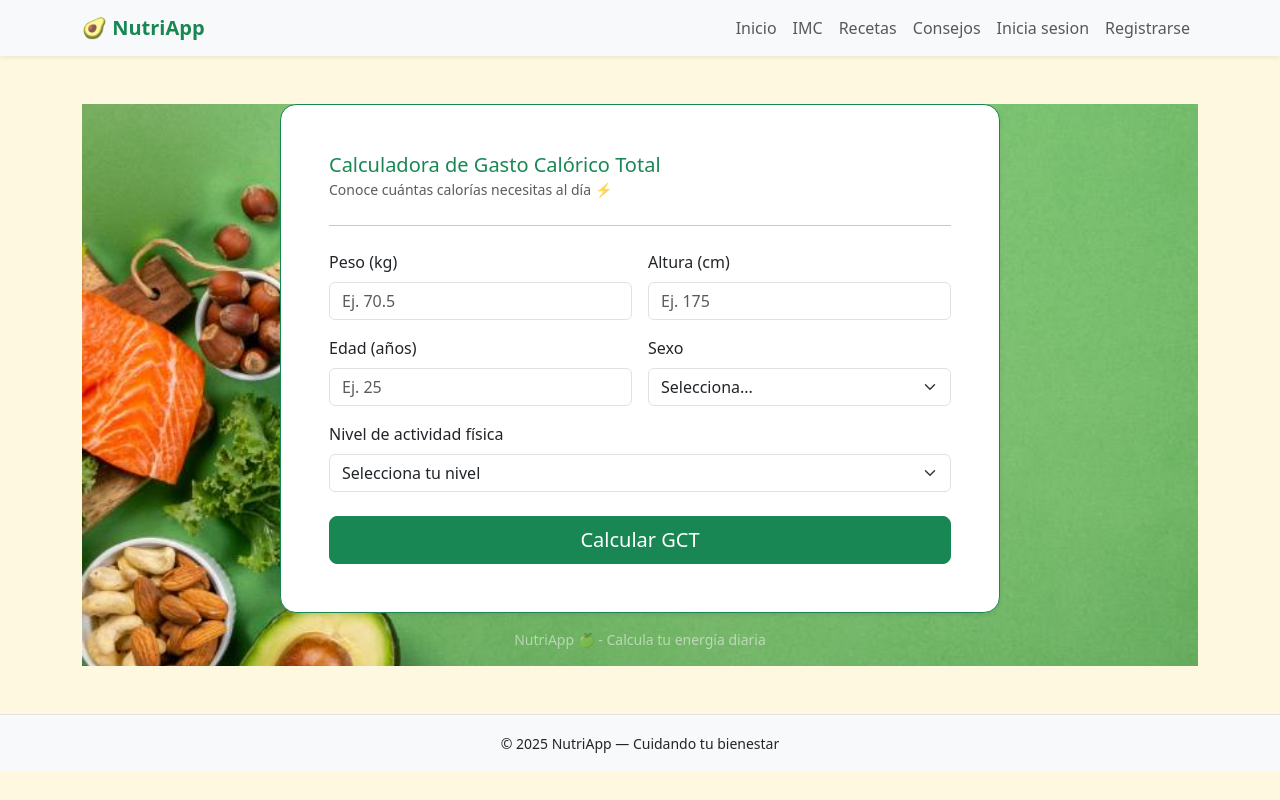
After one commit to MunozTorresJoseMiguel/nutriApp, a Flask app: page /gct in a window 1280 px wide. The commit adds this page. Run offline with Flask 3, Linux system fonts and the light colour scheme.

Commit message:
calculadoras

```diff
--- a/app.py
+++ b/app.py
@@ -21,10 +21,6 @@ def perfil():
 @app.route('/inicio')
 def inicio():
     return render_template('inicio.html')
-
-@app.route('/imc')
-def imc():
-    return render_template('imc.html')
 
 @app.route('/recetas')
 def recetas():
@@ -78,10 +74,182 @@ def validalogin():
 
     return render_template('sesion.html')
 
-
 @app.route('/registro', methods=['GET', 'POST'])
 def registro():
     return render_template('registro.html')
+
+@app.route('/imc', methods=['GET', 'POST'])
+def imc():
+    resultado = None
+    categoria = None
+
+    if request.method == 'POST':
+        try:
+            peso = float(request.form['peso'])
+            altura = float(request.form['altura']) / 100  # convertir a metros
+            imc = peso / (altura ** 2)
+            resultado = round(imc, 2)
+
+            if imc < 18.5:
+                categoria = "Bajo peso"
+            elif 18.5 <= imc < 24.9:
+                categoria = "Peso normal"
+            elif 25 <= imc < 29.9:
+                categoria = "Sobrepeso"
+            else:
+                categoria = "Obesidad"
+        except:
+            resultado = "Error"
+            categoria = "Verifica los datos"
+
+    return render_template('imc.html', resultado=resultado, categoria=categoria)
+
+@app.route('/tmb', methods=['GET', 'POST'])
+def tmb():
+    resultado = None
+    if request.method == 'POST':
+        try:
+            peso = float(request.form['peso'])
+            altura = float(request.form['altura'])
+            edad = int(request.form['edad'])
+            sexo = request.form['sexo']
+
+            # Fórmula de Mifflin-St Jeor
+            if sexo == 'masculino':
+                tmb = (10 * peso) + (6.25 * altura) - (5 * edad) + 5
+            else:
+                tmb = (10 * peso) + (6.25 * altura) - (5 * edad) - 161
+
+            resultado = round(tmb, 2)
+        except:
+            resultado = "Error. Verifica los datos ingresados."
+
+    return render_template('tmb.html', resultado=resultado)
+
+@app.route('/gct', methods=['GET', 'POST'])
+def gct():
+    gct = None
+    if request.method == 'POST':
+        # Verifica que todos los campos estén presentes y no vacíos
+        if all(k in request.form and request.form[k] for k in ['peso', 'altura', 'edad', 'sexo', 'actividad']):
+            peso = float(request.form['peso'])
+            altura = float(request.form['altura'])
+            edad = int(request.form['edad'])
+            sexo = request.form['sexo']
+            actividad = float(request.form['actividad'])
+
+            # Fórmula de Mifflin-St Jeor
+            tmb = (10 * peso) + (6.25 * altura) - (5 * edad)
+            if sexo == 'masculino':
+                tmb += 5
+            else:
+                tmb -= 161
+
+            # Cálculo del gasto calórico total
+            gct = round(tmb * actividad, 2)
+        else:
+            gct = "Por favor completa todos los campos."
+
+    return render_template('gct.html', gct=gct)
+
+@app.route('/peso_ideal', methods=['GET', 'POST'])
+def peso_ideal():
+    peso_ideal = None
+    if request.method == 'POST':
+        # Validar que todos los campos estén completos
+        if all(k in request.form and request.form[k] for k in ['altura', 'edad', 'sexo']):
+            altura = float(request.form['altura'])
+            edad = int(request.form['edad'])
+            sexo = request.form['sexo']
+
+            # Fórmula de Lorentz (considera altura, sexo y edad)
+            if sexo == 'masculino':
+                peso_ideal = (altura - 100) - ((altura - 150) / 4) + ((edad - 20) / 4)
+            else:
+                peso_ideal = (altura - 100) - ((altura - 150) / 2.5) + ((edad - 20) / 6)
+
+            peso_ideal = round(peso_ideal, 2)
+        else:
+            peso_ideal = "Por favor completa todos los campos."
+
+    return render_template('peso_ideal.html', peso_ideal=peso_ideal)
+
+@app.route('/macronutrientes', methods=['GET', 'POST'])
+def macronutrientes():
+    macros = None
+    if request.method == 'POST':
+        if all(k in request.form and request.form[k] for k in ['calorias', 'objetivo']):
+            calorias = float(request.form['calorias'])
+            objetivo = request.form['objetivo']
+
+            # Ajuste calórico según objetivo
+            if objetivo == 'mantener':
+                calorias_totales = calorias
+            elif objetivo == 'perder':
+                calorias_totales = calorias * 0.85  # -15%
+            else:  # ganar
+                calorias_totales = calorias * 1.15  # +15%
+
+            # Distribución típica (en porcentaje)
+            proteinas = 0.25 * calorias_totales / 4
+            carbohidratos = 0.50 * calorias_totales / 4
+            grasas = 0.25 * calorias_totales / 9
+
+            macros = {
+                'calorias_totales': round(calorias_totales, 2),
+                'proteinas': round(proteinas, 1),
+                'carbohidratos': round(carbohidratos, 1),
+                'grasas': round(grasas, 1)
+            }
+        else:
+            macros = "Por favor completa todos los campos."
+
+    return render_template('macronutrientes.html', macros=macros)
+
+@app.route('/analizador', methods=['GET', 'POST'])
+def analizador():
+    resultado = None
+    if request.method == 'POST':
+        receta = request.form.get('receta', '').strip().lower()
+
+        # Pequeña base de datos simulada (por 100 g o unidad aprox)
+        alimentos = {
+            'pollo': {'calorias': 165, 'proteinas': 31, 'carbohidratos': 0, 'grasas': 3.6},
+            'arroz': {'calorias': 130, 'proteinas': 2.7, 'carbohidratos': 28, 'grasas': 0.3},
+            'huevo': {'calorias': 155, 'proteinas': 13, 'carbohidratos': 1.1, 'grasas': 11},
+            'aguacate': {'calorias': 160, 'proteinas': 2, 'carbohidratos': 9, 'grasas': 15},
+            'pan': {'calorias': 265, 'proteinas': 9, 'carbohidratos': 49, 'grasas': 3.2},
+            'manzana': {'calorias': 52, 'proteinas': 0.3, 'carbohidratos': 14, 'grasas': 0.2},
+            'queso': {'calorias': 402, 'proteinas': 25, 'carbohidratos': 1.3, 'grasas': 33},
+            'pasta': {'calorias': 131, 'proteinas': 5, 'carbohidratos': 25, 'grasas': 1.1}
+        }
+
+        # Separar los ingredientes escritos por el usuario
+        ingredientes = [i.strip() for i in receta.split(',') if i.strip()]
+        if ingredientes:
+            total = {'calorias': 0, 'proteinas': 0, 'carbohidratos': 0, 'grasas': 0}
+            encontrados = []
+
+            for ing in ingredientes:
+                if ing in alimentos:
+                    for k in total:
+                        total[k] += alimentos[ing][k]
+                    encontrados.append(ing)
+
+            if encontrados:
+                resultado = {
+                    'ingredientes': ', '.join(encontrados),
+                    'calorias': round(total['calorias'], 1),
+                    'proteinas': round(total['proteinas'], 1),
+                    'carbohidratos': round(total['carbohidratos'], 1),
+                    'grasas': round(total['grasas'], 1)
+                }
+            else:
+                resultado = "No se reconocieron los ingredientes. Intenta con: pollo, arroz, huevo, etc."
+        else:
+            resultado = "Por favor, escribe al menos un ingrediente."
+
+    return render_template('analizador.html', resultado=resultado)
 
 
 
--- /dev/null
+++ b/templates/gct.html
@@ -0,0 +1,72 @@
+{% extends 'base.html' %}
+{% block title %}Calculadora GCT{% endblock %}
+{% block content %}
+
+<section class="bg-cover hero-min d-flex align-items-center py-4 py-md-0"
+  style="background:url('../static/img/avocado.jpg') center/cover no-repeat;">
+  <div class="container">
+    <div class="row justify-content-center">
+      <div class="col-12 col-md-10 col-lg-8 col-xxl-7">
+        <div class="card shadow-sm rounded-4 border-success bg-white bg-opacity-85">
+          <div class="card-body p-4 p-md-5">
+
+            <h5 class="text-success mb-0">Calculadora de Gasto Calórico Total</h5>
+            <small class="text-muted">Conoce cuántas calorías necesitas al día ⚡</small>
+            <hr class="my-4">
+
+            <form method="POST" class="row g-3">
+              {% for id, label, type, placeholder in [
+                ('peso','Peso (kg)','number','Ej. 70.5'),
+                ('altura','Altura (cm)','number','Ej. 175'),
+                ('edad','Edad (años)','number','Ej. 25')
+              ] %}
+              <div class="col-12 col-md-6">
+                <label for="{{ id }}" class="form-label">{{ label }}</label>
+                <input type="{{ type }}" step="0.1" class="form-control" id="{{ id }}" name="{{ id }}"
+                       placeholder="{{ placeholder }}" required>
+              </div>
+              {% endfor %}
+
+              <div class="col-12 col-md-6">
+                <label for="sexo" class="form-label">Sexo</label>
+                <select class="form-select" id="sexo" name="sexo" required>
+                  <option value="">Selecciona...</option>
+                  <option value="masculino">Masculino</option>
+                  <option value="femenino">Femenino</option>
+                </select>
+              </div>
+
+              <div class="col-12">
+                <label for="actividad" class="form-label">Nivel de actividad física</label>
+                <select class="form-select" id="actividad" name="actividad" required>
+                  <option value="">Selecciona tu nivel</option>
+                  <option value="1.2">Sedentario (poco o nada de ejercicio)</option>
+                  <option value="1.375">Ligero (ejercicio 1–3 días/semana)</option>
+                  <option value="1.55">Moderado (ejercicio 3–5 días/semana)</option>
+                  <option value="1.725">Activo (ejercicio 6–7 días/semana)</option>
+                  <option value="1.9">Muy activo (entrenamiento intenso diario)</option>
+                </select>
+              </div>
+
+              <div class="d-grid mt-4">
+                <button type="submit" class="btn btn-success btn-lg">Calcular GCT</button>
+              </div>
+            </form>
+
+            {% if gct %}
+            <hr class="my-4">
+            <div class="alert alert-light border-success text-center rounded-4">
+              <h5 class="text-success">Tu GCT es: <strong>{{ gct }} kcal/día</strong></h5>
+              <p class="mb-0">Calorías aproximadas que necesitas para mantener tu peso actual.</p>
+            </div>
+            {% endif %}
+
+          </div>
+        </div>
+        <p class="text-center text-white-50 small mt-3">NutriApp 🍏 - Calcula tu energía diaria</p>
+      </div>
+    </div>
+  </div>
+</section>
+
+{% endblock %}
--- a/templates/inicio.html
+++ b/templates/inicio.html
@@ -16,7 +16,7 @@
         <a href="{{ url_for('imc') }}" class="text-decoration-none">
             <div class="card text-white text-center" style="background-color:#62883A; border:none;">
                 <div class="card-body py-5">
-                    <h4 class="fw-bold">Calculadora IMC</h4>
+                    <h4 class="fw-bold">Calculadoras</h4>
                     <p>Conoce tu índice de masa corporal</p>
                 </div>
             </div>
```
Also changed, not shown: templates/analizador.html (added, +55 -0 lines), templates/imc.html (added, +59 -0 lines), templates/macronutrientes.html (added, +65 -0 lines), templates/peso_ideal.html (added, +63 -0 lines), templates/tmb.html (added, +71 -0 lines).
